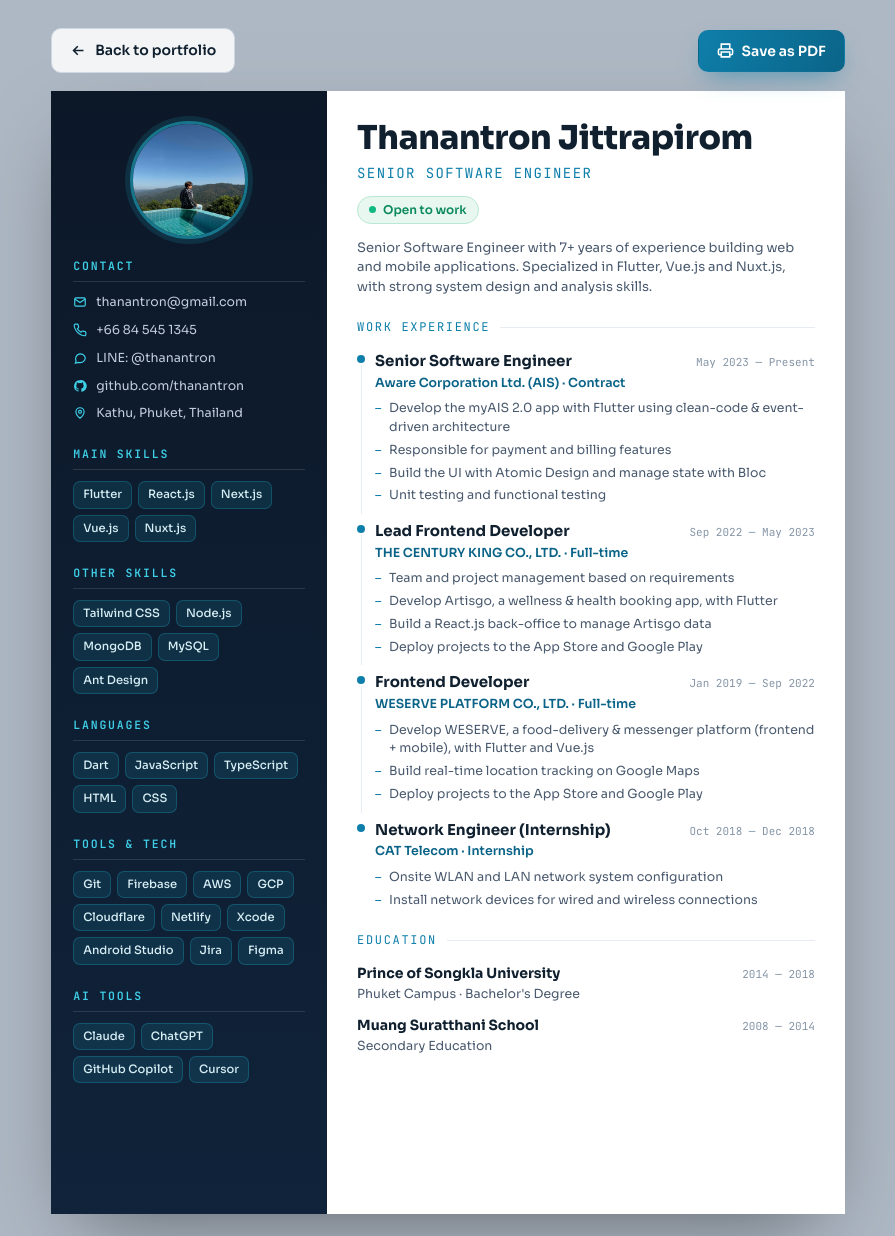
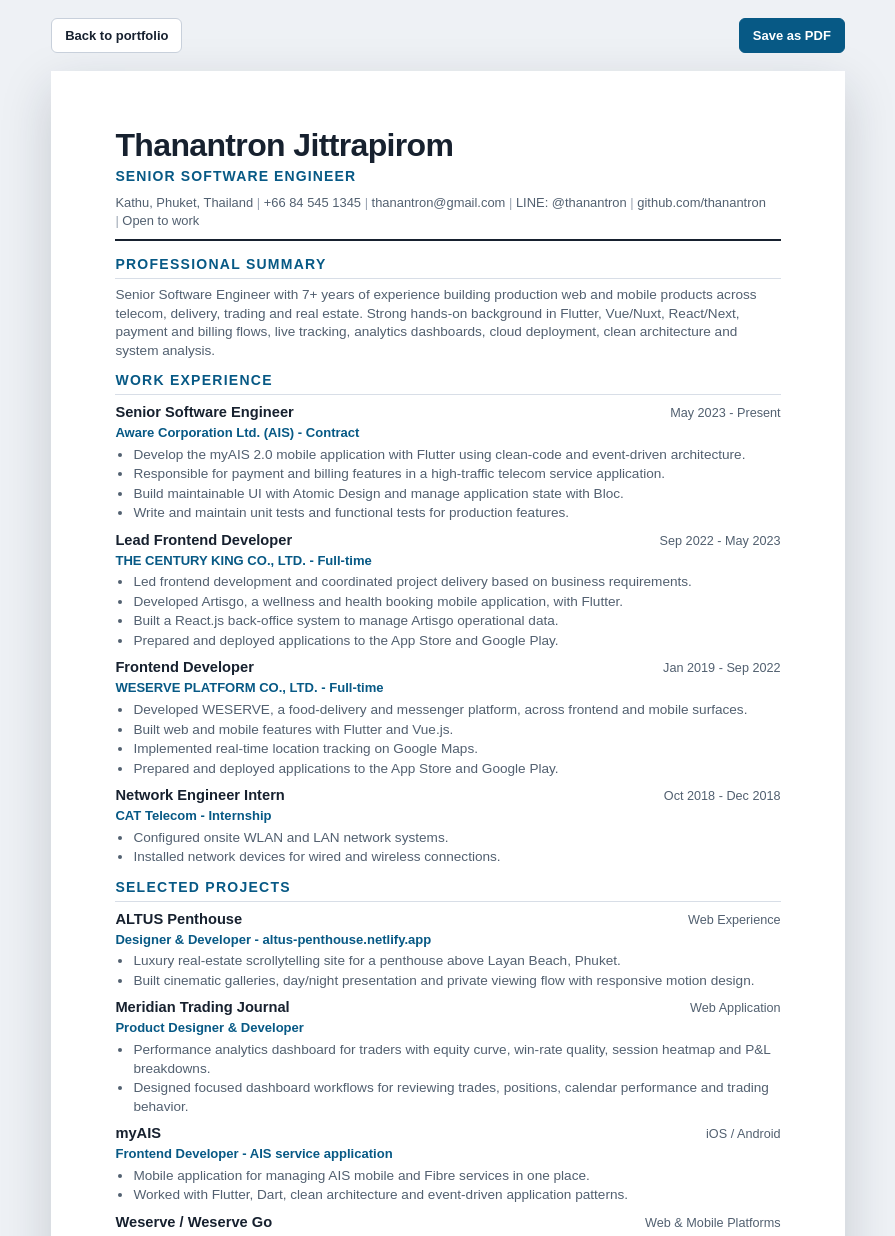
Before and after one commit to thanantron/thanantron.github.io, a plain HTML site: page CV.html in a window 1280 px wide. Shown: the top 1236 px of the page, without its empty margins (192-1087 px from the left). Drawn offline with Linux system fonts and the light colour scheme.

Commit message:
Make CV print layout formal

```diff
--- a/CV.html
+++ b/CV.html
@@ -3,194 +3,357 @@
 <head>
 <meta charset="UTF-8" />
 <meta name="viewport" content="width=device-width, initial-scale=1.0" />
-<title>Thanantron Jittrapirom — Résumé</title>
+<title>Thanantron Jittrapirom - Resume</title>
 <link rel="icon" href="portfolio/favicon.svg" type="image/svg+xml" />
-<link rel="preconnect" href="https://fonts.googleapis.com" />
-<link rel="preconnect" href="https://fonts.gstatic.com" crossorigin />
-<link href="https://fonts.googleapis.com/css2?family=Sora:wght@400;500;600;700;800&family=JetBrains+Mono:wght@400;500;600&display=swap" rel="stylesheet" />
 <style>
-:root{
-  --ink:#10202f; --soft:#4a5a6e; --dim:#8595a6; --line:#e6ecf2;
-  --cyan:#0e7faa; --cyan-d:#0b6488; --side:#0c1828; --side-2:#10233a;
-  --sans:"Sora","Helvetica Neue",system-ui,sans-serif; --mono:"JetBrains Mono",ui-monospace,monospace;
+:root {
+  --ink: #17212f;
+  --muted: #526070;
+  --line: #d8dee7;
+  --accent: #075985;
+  --paper: #ffffff;
+  --bg: #eef1f5;
 }
-*{margin:0;padding:0;box-sizing:border-box}
-body{font-family:var(--sans);background:#aeb8c4;color:var(--ink);line-height:1.5;-webkit-font-smoothing:antialiased;padding:28px 16px 60px}
-.toolbar{width:210mm;max-width:100%;margin:0 auto 18px;display:flex;justify-content:space-between;align-items:center;gap:12px}
-.toolbar a,.toolbar button{font-family:var(--sans);font-size:14px;font-weight:600;border-radius:10px;cursor:pointer;border:1px solid transparent;text-decoration:none;display:inline-flex;align-items:center;gap:8px;padding:11px 18px;transition:.2s}
-.toolbar .back{background:rgba(255,255,255,.85);color:var(--ink);border-color:#cfd8e2}
-.toolbar .back:hover{background:#fff}
-.toolbar .print{background:linear-gradient(120deg,var(--cyan),var(--cyan-d));color:#fff;box-shadow:0 10px 26px -10px rgba(14,127,170,.7)}
-.toolbar .print:hover{transform:translateY(-2px)}
-.toolbar svg{width:17px;height:17px}
-
-.page{
-  width:210mm; min-height:297mm; margin:0 auto; background:#fff;
-  display:grid; grid-template-columns:73mm 1fr; overflow:hidden;
-  box-shadow:0 30px 80px -30px rgba(0,0,0,.5);
+* { box-sizing: border-box; }
+body {
+  margin: 0;
+  background: var(--bg);
+  color: var(--ink);
+  font-family: Arial, Helvetica, sans-serif;
+  font-size: 10.2pt;
+  line-height: 1.36;
 }
-
-/* ---- sidebar ---- */
-.side{ background:linear-gradient(180deg,var(--side),var(--side-2)); color:#dce6f1; padding:26px 22px 30px; }
-.photo{ width:118px; height:118px; border-radius:50%; margin:4px auto 18px; overflow:hidden; border:3px solid rgba(34,211,238,.5); box-shadow:0 0 0 5px rgba(34,211,238,.12); }
-.photo img{ width:100%; height:100%; object-fit:cover; object-position:center 28%; }
-.side h3{ font-family:var(--mono); font-size:11.5px; letter-spacing:.16em; text-transform:uppercase; color:#3fd0e8; margin:22px 0 11px; padding-bottom:7px; border-bottom:1px solid rgba(255,255,255,.12); }
-.side .first{ margin-top:6px; }
-.cline{ display:flex; gap:9px; align-items:flex-start; font-size:12.5px; color:#c2cedd; margin-bottom:9px; word-break:break-word; }
-.cline svg{ width:14px; height:14px; flex:0 0 auto; margin-top:2px; color:#3fd0e8; }
-.chips{ display:flex; flex-wrap:wrap; gap:6px; }
-.chip{ font-size:11.5px; font-weight:500; padding:4px 9px; border-radius:7px; background:rgba(34,211,238,.10); border:1px solid rgba(34,211,238,.22); color:#d7eef5; }
-
-/* ---- main ---- */
-.main{ padding:30px 30px 30px; }
-.name{ font-size:33px; font-weight:800; letter-spacing:-.01em; line-height:1.05; color:var(--ink); }
-.role{ font-family:var(--mono); font-size:14px; letter-spacing:.1em; text-transform:uppercase; color:var(--cyan); margin-top:7px; }
-.avail{ display:inline-flex; align-items:center; gap:7px; margin-top:12px; font-size:12px; font-weight:600; color:#0a8a5b; background:#e8f8f0; border:1px solid #b9e8d2; padding:4px 11px; border-radius:999px; }
-.avail i{ width:7px; height:7px; border-radius:50%; background:#10b981; display:inline-block; }
-.summary{ font-size:13px; color:var(--soft); margin-top:14px; }
-
-.sec{ margin-top:22px; }
-.sec-h{ font-family:var(--mono); font-size:12px; letter-spacing:.14em; text-transform:uppercase; color:var(--cyan); display:flex; align-items:center; gap:10px; margin-bottom:14px; }
-.sec-h::after{ content:""; flex:1; height:1px; background:var(--line); }
-
-.job{ position:relative; padding-left:18px; margin-bottom:15px; }
-.job::before{ content:""; position:absolute; left:0; top:5px; width:8px; height:8px; border-radius:50%; background:var(--cyan); }
-.job::after{ content:""; position:absolute; left:3.5px; top:15px; bottom:-9px; width:1px; background:var(--line); }
-.job:last-child::after{ display:none; }
-.job-top{ display:flex; justify-content:space-between; gap:12px; align-items:baseline; }
-.job-title{ font-size:15px; font-weight:700; color:var(--ink); }
-.job-date{ font-family:var(--mono); font-size:11px; color:var(--dim); white-space:nowrap; }
-.job-co{ font-size:12.5px; color:var(--cyan-d); font-weight:600; margin-top:1px; }
-.job ul{ list-style:none; margin:7px 0 0; display:grid; gap:4px; }
-.job li{ font-size:12.5px; color:var(--soft); padding-left:14px; position:relative; }
-.job li::before{ content:"–"; position:absolute; left:0; color:var(--cyan); }
-
-.edu{ margin-bottom:11px; }
-.edu .job-title{ font-size:14px; }
-.edu .sub{ font-size:12.5px; color:var(--soft); margin-top:1px; }
-
-@media print{
-  @page{ size:A4; margin:0; }
-  body{ background:#fff; padding:0; -webkit-print-color-adjust:exact; print-color-adjust:exact; }
-  .toolbar{ display:none; }
-  .page{ box-shadow:none; width:210mm; min-height:297mm; }
+.toolbar {
+  width: 210mm;
+  max-width: calc(100% - 24px);
+  margin: 18px auto;
+  display: flex;
+  justify-content: space-between;
+  gap: 12px;
 }
-@media (max-width:760px){
-  .page{ grid-template-columns:1fr; }
-  body{ padding:16px 10px 50px; }
+.toolbar a,
+.toolbar button {
+  appearance: none;
+  border: 1px solid #c8d0db;
+  background: #fff;
+  color: var(--ink);
+  border-radius: 6px;
+  padding: 9px 13px;
+  font: 600 13px Arial, Helvetica, sans-serif;
+  text-decoration: none;
+  cursor: pointer;
+}
+.toolbar .print {
+  background: var(--accent);
+  border-color: var(--accent);
+  color: #fff;
+}
+.page {
+  width: 210mm;
+  min-height: 297mm;
+  margin: 0 auto 32px;
+  padding: 15mm 17mm;
+  background: var(--paper);
+  box-shadow: 0 18px 48px rgba(20, 32, 48, .18);
+}
+.header {
+  border-bottom: 2px solid var(--ink);
+  padding-bottom: 10px;
+  margin-bottom: 14px;
+}
+h1 {
+  margin: 0;
+  font-size: 24pt;
+  line-height: 1.1;
+  letter-spacing: -.02em;
+}
+.title {
+  margin-top: 4px;
+  color: var(--accent);
+  font-weight: 700;
+  letter-spacing: .08em;
+  text-transform: uppercase;
+  font-size: 10.5pt;
+}
+.contact {
+  margin-top: 8px;
+  color: var(--muted);
+  font-size: 9.7pt;
+}
+.contact span { white-space: nowrap; }
+.contact span + span::before {
+  content: " | ";
+  color: #9aa4b2;
+}
+section { margin-top: 11px; }
+h2 {
+  margin: 0 0 7px;
+  color: var(--accent);
+  font-size: 10.5pt;
+  letter-spacing: .09em;
+  text-transform: uppercase;
+  border-bottom: 1px solid var(--line);
+  padding-bottom: 4px;
+}
+.summary {
+  margin: 0;
+  color: var(--muted);
+}
+.item { margin-top: 8px; }
+.row {
+  display: flex;
+  justify-content: space-between;
+  gap: 18px;
+  align-items: baseline;
+}
+.role {
+  font-weight: 700;
+  font-size: 11pt;
+}
+.date {
+  color: var(--muted);
+  font-size: 9.5pt;
+  white-space: nowrap;
+}
+.company {
+  color: var(--accent);
+  font-weight: 700;
+  font-size: 9.8pt;
+  margin-top: 1px;
+}
+ul {
+  margin: 4px 0 0 18px;
+  padding: 0;
+}
+li {
+  margin: 1px 0;
+  color: var(--muted);
+}
+.skill-grid {
+  display: grid;
+  grid-template-columns: 28mm 1fr;
+  gap: 5px 12px;
+}
+.skill-label {
+  font-weight: 700;
+  color: var(--ink);
+}
+.skill-value {
+  color: var(--muted);
+}
+.edu-title {
+  font-weight: 700;
+}
+.edu-sub {
+  color: var(--muted);
+}
+@media print {
+  @page { size: A4; margin: 0; }
+  body {
+    background: #fff;
+    -webkit-print-color-adjust: exact;
+    print-color-adjust: exact;
+  }
+  .toolbar { display: none; }
+  .page {
+    width: 210mm;
+    min-height: 297mm;
+    margin: 0;
+    box-shadow: none;
+  }
+}
+@media (max-width: 760px) {
+  .page {
+    width: 100%;
+    min-height: auto;
+    padding: 24px 18px;
+  }
+  .row {
+    display: block;
+  }
+  .date {
+    display: block;
+    margin-top: 2px;
+  }
+  .skill-grid {
+    grid-template-columns: 1fr;
+  }
 }
 </style>
 </head>
 <body>
 
 <div class="toolbar">
-  <a href="Burn Portfolio.html" class="back"><svg viewBox="0 0 24 24" fill="none" stroke="currentColor" stroke-width="2.2"><path d="M19 12H5M11 18l-6-6 6-6"/></svg>Back to portfolio</a>
-  <button class="print" onclick="window.print()"><svg viewBox="0 0 24 24" fill="none" stroke="currentColor" stroke-width="2.2"><path d="M6 9V3h12v6M6 18H4a2 2 0 0 1-2-2v-4a2 2 0 0 1 2-2h16a2 2 0 0 1 2 2v4a2 2 0 0 1-2 2h-2M6 14h12v7H6z"/></svg>Save as PDF</button>
+  <a href="Burn Portfolio.html">Back to portfolio</a>
+  <button class="print" onclick="window.print()">Save as PDF</button>
 </div>
 
-<div class="page">
-  <!-- SIDEBAR -->
-  <aside class="side">
-    <div class="photo"><img src="portfolio/profile-hero.jpg" alt="Thanantron Jittrapirom" /></div>
+<main class="page">
+  <header class="header">
+    <h1>Thanantron Jittrapirom</h1>
+    <div class="title">Senior Software Engineer</div>
+    <div class="contact">
+      <span>Kathu, Phuket, Thailand</span>
+      <span>+66 84 545 1345</span>
+      <span>thanantron@gmail.com</span>
+      <span>LINE: @thanantron</span>
+      <span>github.com/thanantron</span>
+      <span>Open to work</span>
+    </div>
+  </header>
 
-    <h3 class="first">Contact</h3>
-    <div class="cline"><svg viewBox="0 0 24 24" fill="none" stroke="currentColor" stroke-width="2"><rect x="3" y="5" width="18" height="14" rx="2"/><path d="m3 7 9 6 9-6"/></svg>thanantron@gmail.com</div>
-    <div class="cline"><svg viewBox="0 0 24 24" fill="none" stroke="currentColor" stroke-width="2"><path d="M22 16.9v3a2 2 0 0 1-2.2 2 19.8 19.8 0 0 1-8.6-3.1 19.5 19.5 0 0 1-6-6A19.8 19.8 0 0 1 2 4.2 2 2 0 0 1 4 2h3a2 2 0 0 1 2 1.7c.1.9.3 1.8.6 2.6a2 2 0 0 1-.5 2.1L7.6 9.8a16 16 0 0 0 6 6l1.4-1.4a2 2 0 0 1 2.1-.5c.8.3 1.7.5 2.6.6A2 2 0 0 1 22 16.9z"/></svg>+66 84 545 1345</div>
-    <div class="cline"><svg viewBox="0 0 24 24" fill="none" stroke="currentColor" stroke-width="2"><path d="M21 11.5a8.4 8.4 0 0 1-8.5 8.4c-1 0-2-.2-3-.5L4 21l1.3-3.9A8.4 8.4 0 1 1 21 11.5z"/></svg>LINE: @thanantron</div>
-    <div class="cline"><svg viewBox="0 0 24 24" fill="currentColor"><path d="M12 2a10 10 0 0 0-3.2 19.5c.5.1.7-.2.7-.5v-1.7c-2.8.6-3.4-1.3-3.4-1.3-.5-1.2-1.1-1.5-1.1-1.5-.9-.6.1-.6.1-.6 1 .1 1.5 1 1.5 1 .9 1.6 2.4 1.1 3 .9.1-.7.3-1.1.6-1.4-2.2-.3-4.6-1.1-4.6-4.9 0-1.1.4-2 1-2.7-.1-.3-.4-1.3.1-2.7 0 0 .8-.3 2.7 1a9.4 9.4 0 0 1 5 0c1.9-1.3 2.7-1 2.7-1 .5 1.4.2 2.4.1 2.7.6.7 1 1.6 1 2.7 0 3.8-2.4 4.6-4.6 4.9.3.3.7 1 .7 2v3c0 .3.2.6.7.5A10 10 0 0 0 12 2z"/></svg>github.com/thanantron</div>
-    <div class="cline"><svg viewBox="0 0 24 24" fill="none" stroke="currentColor" stroke-width="2"><path d="M12 21s-7-5.2-7-11a7 7 0 0 1 14 0c0 5.8-7 11-7 11z"/><circle cx="12" cy="10" r="2.5"/></svg>Kathu, Phuket, Thailand</div>
+  <section>
+    <h2>Professional Summary</h2>
+    <p class="summary">
+      Senior Software Engineer with 7+ years of experience building production web and mobile products across telecom,
+      delivery, trading and real estate. Strong hands-on background in Flutter, Vue/Nuxt, React/Next, payment and
+      billing flows, live tracking, analytics dashboards, cloud deployment, clean architecture and system analysis.
+    </p>
+  </section>
 
-    <h3>Main Skills</h3>
-    <div class="chips">
-      <span class="chip">Flutter</span><span class="chip">React.js</span><span class="chip">Next.js</span><span class="chip">Vue.js</span><span class="chip">Nuxt.js</span>
+  <section>
+    <h2>Work Experience</h2>
+
+    <div class="item">
+      <div class="row">
+        <div class="role">Senior Software Engineer</div>
+        <div class="date">May 2023 - Present</div>
       </div>
-
-    <h3>Other Skills</h3>
-    <div class="chips">
-      <span class="chip">Tailwind CSS</span><span class="chip">Node.js</span><span class="chip">MongoDB</span><span class="chip">MySQL</span><span class="chip">Ant Design</span>
-    </div>
-
-    <h3>Languages</h3>
-    <div class="chips">
-      <span class="chip">Dart</span><span class="chip">JavaScript</span><span class="chip">TypeScript</span><span class="chip">HTML</span><span class="chip">CSS</span>
-    </div>
-
-    <h3>Tools &amp; Tech</h3>
-    <div class="chips">
-      <span class="chip">Git</span><span class="chip">Firebase</span><span class="chip">AWS</span><span class="chip">GCP</span><span class="chip">Cloudflare</span><span class="chip">Netlify</span><span class="chip">Xcode</span><span class="chip">Android Studio</span><span class="chip">Jira</span><span class="chip">Figma</span>
-    </div>
-
-    <h3>AI Tools</h3>
-    <div class="chips">
-      <span class="chip">Claude</span><span class="chip">ChatGPT</span><span class="chip">GitHub Copilot</span><span class="chip">Cursor</span>
-    </div>
-  </aside>
-
-  <!-- MAIN -->
-  <main class="main">
-    <div class="name">Thanantron Jittrapirom</div>
-    <div class="role">Senior Software Engineer</div>
-    <div class="avail"><i></i>Open to work</div>
-    <p class="summary">Senior Software Engineer with 7+ years of experience building web and mobile applications. Specialized in Flutter, Vue.js and Nuxt.js, with strong system design and analysis skills.</p>
-
-    <section class="sec">
-      <div class="sec-h">Work Experience</div>
-
-      <div class="job">
-        <div class="job-top"><span class="job-title">Senior Software Engineer</span><span class="job-date">May 2023 — Present</span></div>
-        <div class="job-co">Aware Corporation Ltd. (AIS) · Contract</div>
+      <div class="company">Aware Corporation Ltd. (AIS) - Contract</div>
       <ul>
-          <li>Develop the myAIS 2.0 app with Flutter using clean-code &amp; event-driven architecture</li>
-          <li>Responsible for payment and billing features</li>
-          <li>Build the UI with Atomic Design and manage state with Bloc</li>
-          <li>Unit testing and functional testing</li>
+        <li>Develop the myAIS 2.0 mobile application with Flutter using clean-code and event-driven architecture.</li>
+        <li>Responsible for payment and billing features in a high-traffic telecom service application.</li>
+        <li>Build maintainable UI with Atomic Design and manage application state with Bloc.</li>
+        <li>Write and maintain unit tests and functional tests for production features.</li>
       </ul>
     </div>
 
-      <div class="job">
-        <div class="job-top"><span class="job-title">Lead Frontend Developer</span><span class="job-date">Sep 2022 — May 2023</span></div>
-        <div class="job-co">THE CENTURY KING CO., LTD. · Full-time</div>
+    <div class="item">
+      <div class="row">
+        <div class="role">Lead Frontend Developer</div>
+        <div class="date">Sep 2022 - May 2023</div>
+      </div>
+      <div class="company">THE CENTURY KING CO., LTD. - Full-time</div>
       <ul>
-          <li>Team and project management based on requirements</li>
-          <li>Develop Artisgo, a wellness &amp; health booking app, with Flutter</li>
-          <li>Build a React.js back-office to manage Artisgo data</li>
-          <li>Deploy projects to the App Store and Google Play</li>
+        <li>Led frontend development and coordinated project delivery based on business requirements.</li>
+        <li>Developed Artisgo, a wellness and health booking mobile application, with Flutter.</li>
+        <li>Built a React.js back-office system to manage Artisgo operational data.</li>
+        <li>Prepared and deployed applications to the App Store and Google Play.</li>
       </ul>
     </div>
 
-      <div class="job">
-        <div class="job-top"><span class="job-title">Frontend Developer</span><span class="job-date">Jan 2019 — Sep 2022</span></div>
-        <div class="job-co">WESERVE PLATFORM CO., LTD. · Full-time</div>
+    <div class="item">
+      <div class="row">
+        <div class="role">Frontend Developer</div>
+        <div class="date">Jan 2019 - Sep 2022</div>
+      </div>
+      <div class="company">WESERVE PLATFORM CO., LTD. - Full-time</div>
       <ul>
-          <li>Develop WESERVE, a food-delivery &amp; messenger platform (frontend + mobile), with Flutter and Vue.js</li>
-          <li>Build real-time location tracking on Google Maps</li>
-          <li>Deploy projects to the App Store and Google Play</li>
+        <li>Developed WESERVE, a food-delivery and messenger platform, across frontend and mobile surfaces.</li>
+        <li>Built web and mobile features with Flutter and Vue.js.</li>
+        <li>Implemented real-time location tracking on Google Maps.</li>
+        <li>Prepared and deployed applications to the App Store and Google Play.</li>
       </ul>
     </div>
 
-      <div class="job">
-        <div class="job-top"><span class="job-title">Network Engineer (Internship)</span><span class="job-date">Oct 2018 — Dec 2018</span></div>
-        <div class="job-co">CAT Telecom · Internship</div>
+    <div class="item">
+      <div class="row">
+        <div class="role">Network Engineer Intern</div>
+        <div class="date">Oct 2018 - Dec 2018</div>
+      </div>
+      <div class="company">CAT Telecom - Internship</div>
       <ul>
-          <li>Onsite WLAN and LAN network system configuration</li>
-          <li>Install network devices for wired and wireless connections</li>
+        <li>Configured onsite WLAN and LAN network systems.</li>
+        <li>Installed network devices for wired and wireless connections.</li>
       </ul>
     </div>
   </section>
 
-    <section class="sec">
-      <div class="sec-h">Education</div>
-      <div class="edu">
-        <div class="job-top"><span class="job-title">Prince of Songkla University</span><span class="job-date">2014 — 2018</span></div>
-        <div class="sub">Phuket Campus · Bachelor's Degree</div>
+  <section>
+    <h2>Selected Projects</h2>
+    <div class="item">
+      <div class="row">
+        <div class="role">ALTUS Penthouse</div>
+        <div class="date">Web Experience</div>
       </div>
-      <div class="edu">
-        <div class="job-top"><span class="job-title">Muang Suratthani School</span><span class="job-date">2008 — 2014</span></div>
-        <div class="sub">Secondary Education</div>
+      <div class="company">Designer &amp; Developer - altus-penthouse.netlify.app</div>
+      <ul>
+        <li>Luxury real-estate scrollytelling site for a penthouse above Layan Beach, Phuket.</li>
+        <li>Built cinematic galleries, day/night presentation and private viewing flow with responsive motion design.</li>
+      </ul>
+    </div>
+
+    <div class="item">
+      <div class="row">
+        <div class="role">Meridian Trading Journal</div>
+        <div class="date">Web Application</div>
+      </div>
+      <div class="company">Product Designer &amp; Developer</div>
+      <ul>
+        <li>Performance analytics dashboard for traders with equity curve, win-rate quality, session heatmap and P&amp;L breakdowns.</li>
+        <li>Designed focused dashboard workflows for reviewing trades, positions, calendar performance and trading behavior.</li>
+      </ul>
+    </div>
+
+    <div class="item">
+      <div class="row">
+        <div class="role">myAIS</div>
+        <div class="date">iOS / Android</div>
+      </div>
+      <div class="company">Frontend Developer - AIS service application</div>
+      <ul>
+        <li>Mobile application for managing AIS mobile and Fibre services in one place.</li>
+        <li>Worked with Flutter, Dart, clean architecture and event-driven application patterns.</li>
+      </ul>
+    </div>
+
+    <div class="item">
+      <div class="row">
+        <div class="role">Weserve / Weserve Go</div>
+        <div class="date">Web &amp; Mobile Platforms</div>
+      </div>
+      <div class="company">Full-stack / Frontend Developer</div>
+      <ul>
+        <li>Weserve: food-delivery, parcel and messenger super-app serving 14+ provinces in southern Thailand.</li>
+        <li>Weserve Go: car rental, on-demand driver and car-with-driver booking platform.</li>
+      </ul>
+    </div>
+  </section>
+
+  <section>
+    <h2>Technical Skills</h2>
+    <div class="skill-grid">
+      <div class="skill-label">Frontend</div>
+      <div class="skill-value">Flutter, Vue.js, Nuxt.js, React.js, Next.js, HTML, CSS, Tailwind CSS, Ant Design</div>
+      <div class="skill-label">Languages</div>
+      <div class="skill-value">Dart, TypeScript, JavaScript</div>
+      <div class="skill-label">Backend / Data</div>
+      <div class="skill-value">Node.js, MongoDB, MySQL</div>
+      <div class="skill-label">Cloud / Tools</div>
+      <div class="skill-value">Firebase, AWS, GCP, Cloudflare, Netlify, Git, Jira, Figma, Xcode, Android Studio</div>
+      <div class="skill-label">AI Tools</div>
+      <div class="skill-value">Claude, ChatGPT, GitHub Copilot, Cursor</div>
+    </div>
+  </section>
+
+  <section>
+    <h2>Education</h2>
+    <div class="item">
+      <div class="row">
+        <div class="edu-title">Prince of Songkla University, Phuket Campus</div>
+        <div class="date">2014 - 2018</div>
+      </div>
+      <div class="edu-sub">Bachelor's Degree</div>
+    </div>
+    <div class="item">
+      <div class="row">
+        <div class="edu-title">Muang Suratthani School</div>
+        <div class="date">2008 - 2014</div>
+      </div>
+      <div class="edu-sub">Secondary Education</div>
     </div>
   </section>
 </main>
-</div>
 
 </body>
 </html>
```
Lines whose indentation alone changed are shown as unchanged.
